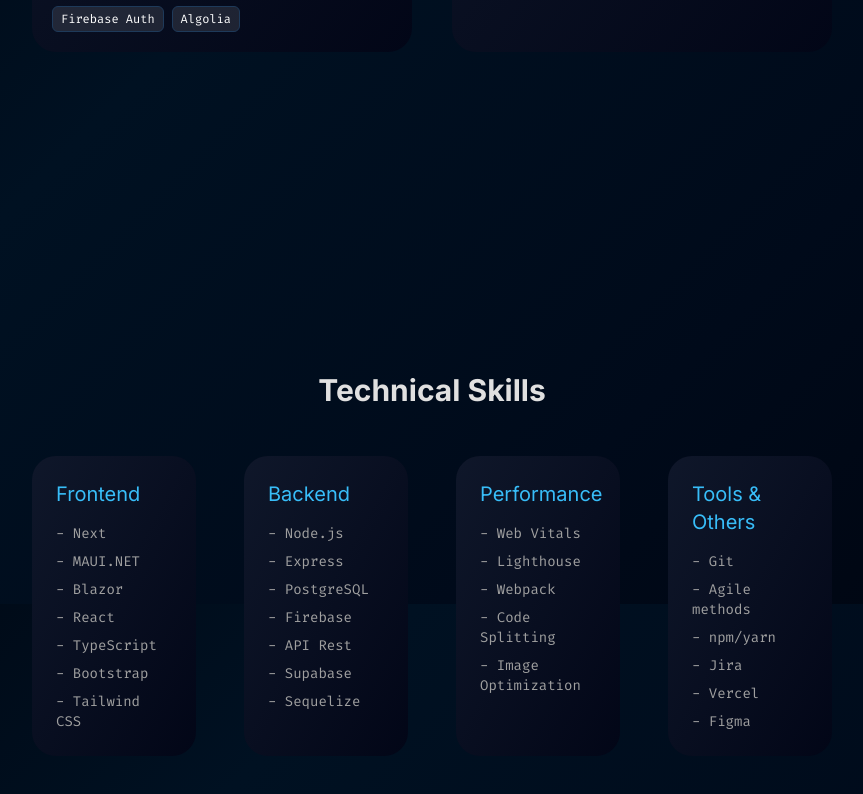
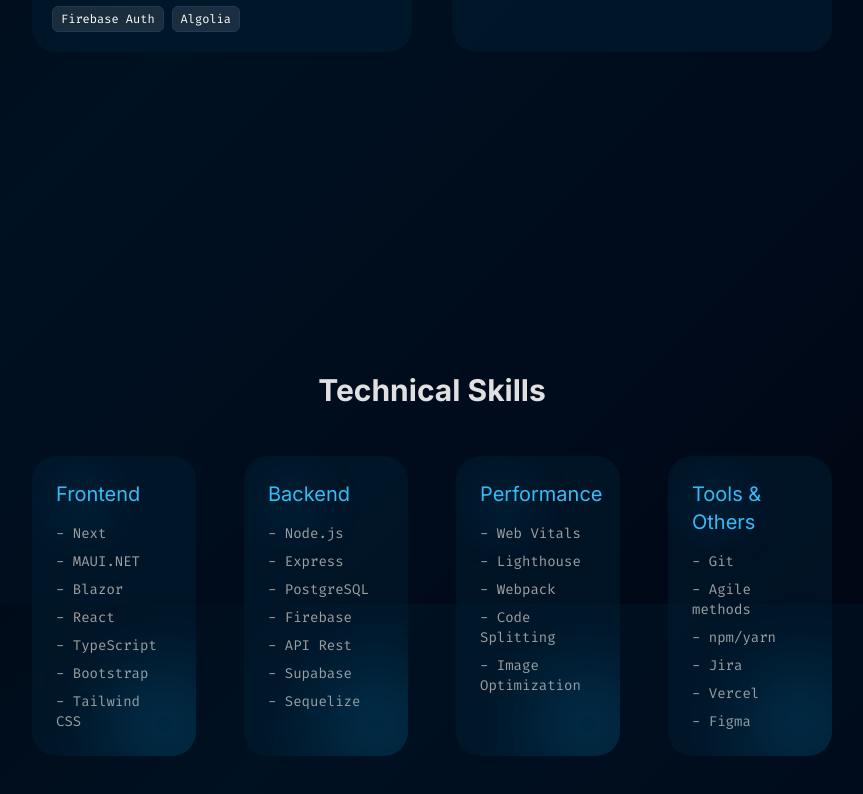
Before and after one commit to juanMurguia/portfolio, a Next.js app: page / in a window 1280 px wide. Shown: the part 2596-3390 px from the top of the page, without its empty margins (208-1071 px from the left). Built offline with nearby package versions, Linux system fonts and the light colour scheme.

Commit message:
add effects

```diff
--- a/components/hello.tsx
+++ b/components/hello.tsx
@@ -37,7 +37,7 @@ export default function Hello() {
   }, []);
   return (
     <div className=" flex flex-col md:flex-row justify-center w-full min-h-dvh items-center overflow-hidden gap-4 md:gap-8">
-      <div className="max-w-4xl w-full flex flex-col items-start md:items-center justify-center text-center gap-6  p-4">
+      <div className="max-w-4xl cursor-default w-full flex flex-col items-start md:items-center justify-center text-center gap-6  p-4">
         <TextGenerateEffect
           words={t("hello.tagline")}
           className="text-5xl text-left md:text-center md:text-6xl mb-2 text-white"
--- a/components/layout.tsx
+++ b/components/layout.tsx
@@ -40,7 +40,7 @@ export default function Layout({ children }: { children: React.ReactNode }) {
         <FloatingDock
           mobileClassName="fixed bottom-10"
           items={socialLinks}
-          desktopClassName="fixed bottom-10"
+          desktopClassName="fixed bottom-4"
         />
       </div>
 
--- a/components/portfolio.tsx
+++ b/components/portfolio.tsx
@@ -69,7 +69,7 @@ export default function Portfolio() {
             href={item.liveUrl}
             target="_blank"
             rel="noopener noreferrer"
-            className="group rounded-3xl overflow-hidden  bg-gradient-to-tl from-slate-950 to-slate-900 transition hover:shadow-lg hover:-translate-y-1"
+            className="group rounded-3xl overflow-hidden bg-vscode-bg-light  bg-opacity-50 transition hover:shadow-lg hover:-translate-y-1"
           >
             <div className="aspect-video relative">
               <Image
--- a/components/skills.tsx
+++ b/components/skills.tsx
@@ -1,5 +1,7 @@
 "use client";
 import useLocale from "@/lib/context/useLocale";
+import { motion } from "framer-motion";
+import { useInView } from "react-intersection-observer";
 
 const skillCategories = [
   {
@@ -48,17 +50,67 @@ const skillCategories = [
 
 export default function Skills() {
   const { t } = useLocale();
+  const [ref, inView] = useInView({
+    triggerOnce: true,
+    threshold: 0.1,
+  });
+
+  // Container animation variants
+  const containerVariants = {
+    hidden: {},
+    show: {
+      transition: {
+        staggerChildren: 0.2,
+      },
+    },
+  };
+
+  // Card animation variants
+  const cardVariants = {
+    hidden: { opacity: 0, y: 20 },
+    show: {
+      opacity: 1,
+      y: 0,
+      transition: {
+        duration: 0.6,
+        ease: [0.19, 1.0, 0.22, 1.0],
+        delayChildren: 0.3,
+        staggerChildren: 0.1,
+      },
+    },
+  };
+
+  // Skill item animation variants
+  const skillVariants = {
+    hidden: { opacity: 0, x: -10 },
+    show: { opacity: 1, x: 0 },
+  };
+
+  // Code snippet decorative elements
+  const getRandomOffset = () => Math.floor(Math.random() * 5) - 2;
+
   return (
-    <div>
+    <div ref={ref}>
       <div className="mb-12">
         <h2 className="text-3xl font-bold text-center">{t("skills.title")}</h2>
       </div>
 
-      <div className="grid md:grid-cols-4 sm:grid-cols-2 gap-12">
+      <motion.div
+        className="grid md:grid-cols-4 sm:grid-cols-2 gap-12"
+        variants={containerVariants}
+        initial="hidden"
+        animate={inView ? "show" : "hidden"}
+      >
         {skillCategories.map((category, index) => (
-          <div
+          <motion.div
             key={index}
-            className="bg-gradient-to-tl from-slate-950 to-slate-900 rounded-3xl p-6"
+            className="bg-vscode-bg-light bg-opacity-50 rounded-3xl p-6 relative overflow-hidden cursor-default"
+            variants={cardVariants}
+            whileHover={{
+              scale: 1.03,
+              boxShadow: "0 10px 25px rgba(0,0,0,0.1)",
+              background: "rgba(30, 41, 59, 0.5)",
+            }}
           >
             <h3 className="text-xl mb-4 text-sky-400">
               {t(`skills.category.${category.key}`)}
@@ -66,17 +118,46 @@ export default function Skills() {
 
             <ul className="space-y-2">
               {category.skills.map((skill, skillIndex) => (
-                <li
+                <motion.li
                   key={skillIndex}
                   className="font-mono text-sm text-vscode-text-muted"
+                  variants={skillVariants}
+                  transition={{ duration: 0.3, delay: skillIndex * 0.1 }}
                 >
                   - {skill}
-                </li>
+                </motion.li>
               ))}
             </ul>
-          </div>
+
+            {/* Decorative elements */}
+            <motion.div
+              className="absolute left-4 top-4 w-16 h-16 rounded-full bg-sky-500/20 blur-xl"
+              animate={{
+                scale: [1, 1.2, 1],
+                opacity: [0.4, 0.6, 0.4],
+              }}
+              transition={{
+                duration: 3,
+                repeat: Infinity,
+                repeatType: "reverse",
+              }}
+            />
+
+            <motion.div
+              className="absolute right-0 bottom-0 w-16 h-16 rounded-full bg-sky-500 blur-2xl"
+              animate={{
+                scale: [1, 1.2, 1],
+                opacity: [0.1, 0.5, 0.2],
+              }}
+              transition={{
+                duration: 4,
+                repeat: Infinity,
+                repeatType: "reverse",
+              }}
+            />
+          </motion.div>
         ))}
-      </div>
+      </motion.div>
     </div>
   );
 }
--- a/package.json
+++ b/package.json
@@ -23,6 +23,7 @@
     "nodemailer": "^6.10.0",
     "react": "^18",
     "react-dom": "^18",
+    "react-intersection-observer": "^9.16.0",
     "tailwind-merge": "^3.0.2",
     "tailwindcss-animate": "^1.0.7"
   },
```
Also changed, not shown: components/fixed-menu.tsx (deleted, +0 -178 lines), 1 other file (tests, documents, lock files or other folders).
